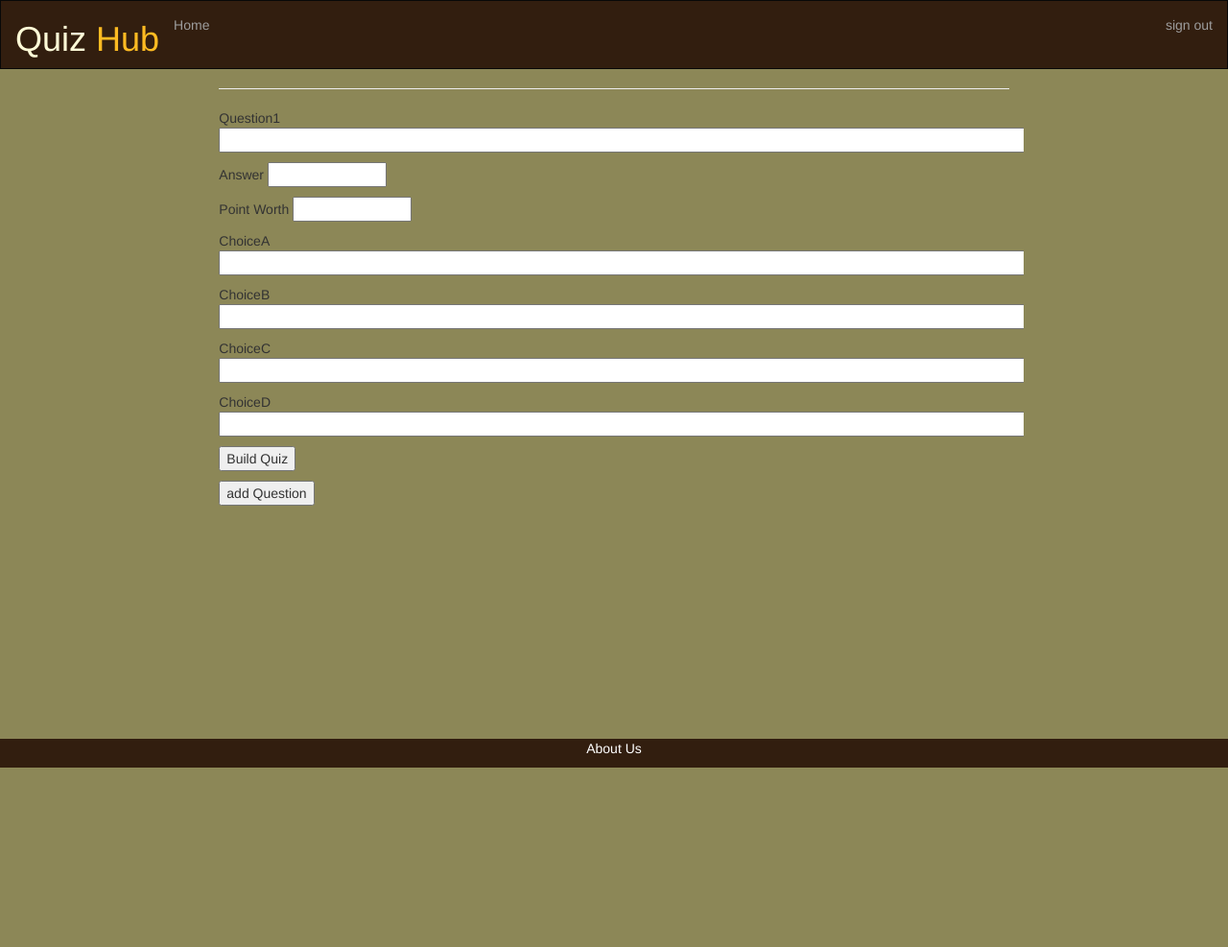
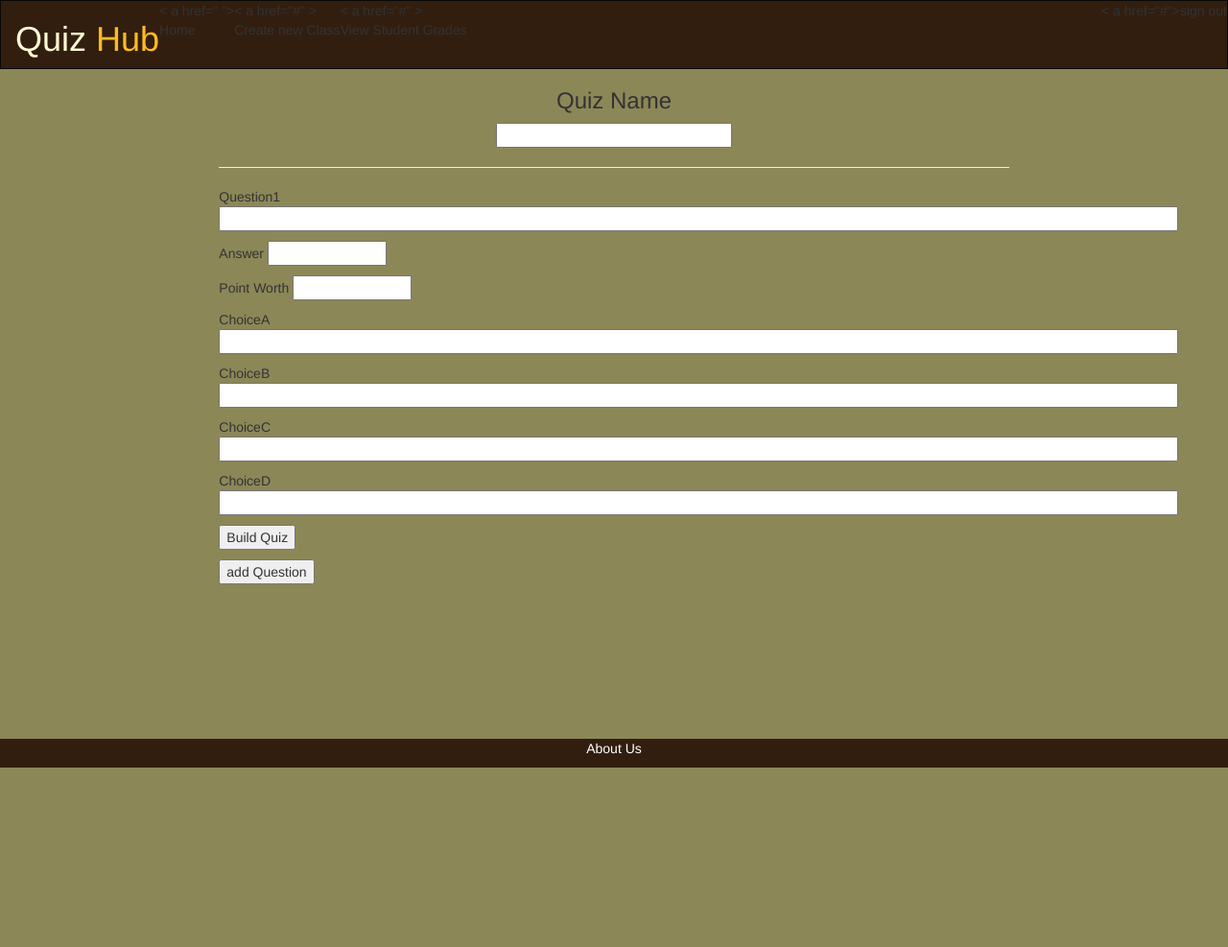
Before and after one commit to xlab-classes/cse442-spring2022-team-unpaid-workers, a Flask app: page /buildQuiz in a window 1280 px wide. Shown: the whole page at 96% size. After the commit the page ends 800 px from the top, so only its background shows below. Run offline with Flask 2, Linux system fonts and the light colour scheme; some libraries are stand-ins or nearby versions.

Commit message:
Add teacher_grade book in teacher homepage and implement back-end function

```diff
--- a/Server.py
+++ b/Server.py
@@ -152,7 +152,8 @@ def buidQuiz():
         dic_length = len(dict)
         key_list = list(dict)
         full_quiz = []
-        for i in range(0, dic_length - 1, 7):
+        quizname = dict.get("Quizname")
+        for i in range(1, dic_length - 1, 7):
             question = {"question": dict.get(key_list[i])}
             answer = {"answer": dict.get(key_list[i + 1])}
             point = {"point": dict.get(key_list[i + 2])}
@@ -167,7 +168,7 @@ def buidQuiz():
 
         if dict.get('build quiz') is None:
 
-            f = open("templates/teacher_or_studentquiz.html", "r")
+            f = open("templates/teacher_quiz_generate.html", "r")
             t = ""
             for line in f:
                 t += line
@@ -177,36 +178,36 @@ def buidQuiz():
             i = 1
             for q in full_quiz:
                 question_template = "<p>Question" + str(i) + " <input type = \"text\" name = \"Question_" + str(
-                    i) + "\"" + " size=\"120\" " + "value=\"" + q.get("question")[0] + "\"/></p>" + "\n\t\t\t\t"
+                    i) + "\"" + " size=\"120\" " + "value=\"" + q.get("question")[0] + "\"/></p >" + "\n\t\t\t\t"
                 answer_template = "<p>Answer" + " <input type = \"text\" name = \"Answer_" + str(
-                    i) + "\"" + " size=\"12\" " + "value=\"" + q.get("answer")[0] + "\"/></p>" + "\n\t\t\t\t"
+                    i) + "\"" + " size=\"12\" " + "value=\"" + q.get("answer")[0] + "\"/></p >" + "\n\t\t\t\t"
                 point_template = "<p>Point Worth" + " <input type = \"text\" name = \"Point_" + str(
-                    i) + "\"" + " size=\"12\" " + "value=\"" + q.get("point")[0] + "\"/></p>" + "\n\t\t\t\t"
+                    i) + "\"" + " size=\"12\" " + "value=\"" + q.get("point")[0] + "\"/></p >" + "\n\t\t\t\t"
                 choice_a_template = "<p>ChoiceA" + " <input type = \"text\" name = \"Choice_A_" + str(
-                    i) + "\"" + " size=\"120\" " + "value=\"" + q.get("choice_A")[0] + "\"/></p>" + "\n\t\t\t\t"
+                    i) + "\"" + " size=\"120\" " + "value=\"" + q.get("choice_A")[0] + "\"/></p >" + "\n\t\t\t\t"
                 choice_b_template = "<p>ChoiceB" + " <input type = \"text\" name = \"Choice_B_" + str(
-                    i) + "\"" + " size=\"120\" " + "value=\"" + q.get("choice_B")[0] + "\"/></p>" + "\n\t\t\t\t"
+                    i) + "\"" + " size=\"120\" " + "value=\"" + q.get("choice_B")[0] + "\"/></p >" + "\n\t\t\t\t"
                 choice_c_template = "<p>ChoiceC" + " <input type = \"text\" name = \"Choice_C_" + str(
-                    i) + "\"" + " size=\"120\" " + "value=\"" + q.get("choice_C")[0] + "\"/></p>" + "\n\t\t\t\t"
+                    i) + "\"" + " size=\"120\" " + "value=\"" + q.get("choice_C")[0] + "\"/></p >" + "\n\t\t\t\t"
                 choice_d_template = "<p>ChoiceD" + " <input type = \"text\" name = \"Choice_D_" + str(
-                    i) + "\"" + " size=\"120\" " + "value=\"" + q.get("choice_D")[0] + "\"/></p>" + "\n\t\t\t\t"
+                    i) + "\"" + " size=\"120\" " + "value=\"" + q.get("choice_D")[0] + "\"/></p >" + "\n\t\t\t\t"
                 quiz_template = quiz_template + question_template + answer_template + point_template + choice_a_template + choice_b_template + choice_c_template + choice_d_template + "<br><br>"
                 i += 1
 
             new_question_template = "<p>Question" + str(i) + " <input type = \"text\" name = \"Question_" + str(
-                i) + "\"" + " size=\"120\" " + "\"/></p>" + "\n"
+                i) + "\"" + " size=\"120\" " + "\"/></p >" + "\n"
             new_answer_template = "<p>Answer" + " <input type = \"text\" name = \"Answer_" + str(
-                i) + "\"" + " size=\"12\" " + "\"/></p>" + "\n"
+                i) + "\"" + " size=\"12\" " + "\"/></p >" + "\n"
             new_point_template = "<p>Point Worth" + " <input type = \"text\" name = \"Point_" + str(
-                i) + "\"" + " size=\"12\" " + "\"/></p>" + "\n"
+                i) + "\"" + " size=\"12\" " + "\"/></p >" + "\n"
             new_choice_a_template = "<p>ChoiceA" + " <input type = \"text\" name = \"Choice_A_" + str(
-                i) + "\"" + " size=\"120\" " + "\"/></p>" + "\n"
+                i) + "\"" + " size=\"120\" " + "\"/></p >" + "\n"
             new_choice_b_template = "<p>ChoiceB" + " <input type = \"text\" name = \"Choice_B_" + str(
-                i) + "\"" + " size=\"120\" " + "\"/></p>" + "\n"
+                i) + "\"" + " size=\"120\" " + "\"/></p >" + "\n"
             new_choice_c_template = "<p>ChoiceC" + " <input type = \"text\" name = \"Choice_C_" + str(
-                i) + "\"" + " size=\"120\" " + "\"/></p>" + "\n"
+                i) + "\"" + " size=\"120\" " + "\"/></p >" + "\n"
             new_choice_d_template = "<p>ChoiceD" + " <input type = \"text\" name = \"Choice_D_" + str(
-                i) + "\"" + " size=\"120\" " + "\"/></p>" + "\n"
+                i) + "\"" + " size=\"120\" " + "\"/></p >" + "\n"
             new_quiz_template = new_question_template + new_answer_template + new_point_template + new_choice_a_template + new_choice_b_template + new_choice_c_template + new_choice_d_template
 
             template = t[:start_pos] + quiz_template + new_quiz_template + t[end_pos:]
@@ -220,14 +221,15 @@ def buidQuiz():
             t = ""
             for line in f:
                 t += line
-            start_pos = t.find("<p>Passcode: (Newest on the top)</p>") + len("<p>Passcode: (Newest on the top)</p>")
+            start_pos = t.find("<p>Passcode: (Newest on the top)</p >") + len("<p>Passcode: (Newest on the top)</p >")
             template = t[:start_pos] + "\r" + passcode + t[start_pos + 1:]
             json_quiz = json.dumps(full_quiz)
-            DataBase.insert_quiz((passcode, json_quiz))
+
+            DataBase.insert_quiz((passcode,quizname, json_quiz))
 
             return template
     else:
-        return render_template("teacher_or_studentquiz.html")
+        return render_template("teacher_quiz_generate.html")
 
 
 @app.route('/new', methods=['POST', 'GET'])
--- a/templates/teacher_or_studentquiz.html
+++ b/templates/teacher_quiz_generate.html
@@ -16,13 +16,14 @@
         }
 
         /* Set height of the grid so .sidenav can be 100% (adjust as needed) */
-        .row.content {height: 450px}
+        .row.content {height: 50px}
 
         /* Set gray background color and 100% height */
         .sidenav {
             padding-top: 20px;
             background-color: #8C8757;
             height: 100%;
+
         }
 
         /* Set black background color, white text and some padding */
@@ -37,7 +38,7 @@
         }
 
         /* On small screens, set height to 'auto' for sidenav and grid */
-        @media screen and (max-width: 767px) {
+        @media screen and (max-width: 746px) {
             .sidenav {
                 height: auto;
                 padding: 15px;
@@ -73,6 +74,10 @@
         #txt{
             resize: none;
         }
+        .centerbox{
+            text-align:center;
+            font-size:30px
+        }
 
 
     </style>
@@ -89,11 +94,12 @@
         <div id="myNavbar">
             <ul class="nav navbar-nav">
 
-                <li> <a href="#"><p> Home</p> </a>   </li> <!--replace # to another url -->
-                <li><a href="#" ><p> {% print(s) %}</p></a></li> <!--replace # to another url -->
+                <li> < a href=" "><p> Home</p > </a>   </li>    <!--replace # to another url -->
+                <li>< a href="#" ><p> Create new Class</p ></a> </li>   <!--replace # to another url -->
+                <li>< a href="#" ><p> View Student Grades</p ></a> </li>   <!--replace # to another url -->
             </ul>
             <ul class="nav navbar-nav navbar-right">
-                <li><a href="#">sign out</a></li>
+                <li>< a href="#">sign out</a></li>
             </ul>
         </div>
     </div>
@@ -102,31 +108,29 @@
 
 <div class="container-fluid text-center">
     <div class="row content">
-        <div class="col-sm-2 sidenav">
-        </div>
+        <div class="col-sm-2 sidenav"></div>
         <div class="col-sm-8 text-left">
 
-            <hr>
+            <form action="http://localhost:9377/buildQuiz" method="POST">
+                <div style="text-align: center"><h3>Quiz Name</h3>
+                    <input type = "text" name = "Quiz_name" size="120" style="display: inline-block;width: 30%; min-width: 100px;"/></div >
+                <hr>
 
-            <form action="http://localhost:9377/buildQuiz" method="POST">
-                <p>Question1 <input type = "text" name = "Question_1" size="120"/></p>
-                <p>Answer <input type = "text" name = "Answer_1" size="12"/></p>
-                <p>Point Worth <input type = "text" name = "Point_1" size="12"/></p>
-                <p>ChoiceA <input type = "text" name = "Choice_A_1" size="120" /></p>
-                <p>ChoiceB <input type = "text" name = "Choice_B_1" size="120"/></p>
-                <p>ChoiceC <input type = "text" name = "Choice_C_1" size="120"/></p>
-                <p>ChoiceD <input type = "text" name = "Choice_D_1" size="120"/></p>
-                <p><input type = "submit" value = "Build Quiz" name="build quiz"/></p>
-                <p><input type="submit" value="add Question" name="add question"/></p>
-
+                <p>Question1 <input type = "text" name = "Question_1" size="120"/></p >
+                <p>Answer <input type = "text" name = "Answer_1" size="12"/></p >
+                <p>Point Worth <input type = "text" name = "Point_1" size="12"/></p >
+                <p>ChoiceA <input type = "text" name = "Choice_A_1" size="120" /></p >
+                <p>ChoiceB <input type = "text" name = "Choice_B_1" size="120"/></p >
+                <p>ChoiceC <input type = "text" name = "Choice_C_1" size="120"/></p >
+                <p>ChoiceD <input type = "text" name = "Choice_D_1" size="120"/></p >
+                <p><input type = "submit" value = "Build Quiz" name="build quiz"/></p >
+                <p><input type="submit" value="add Question" name="add question"/></p >
 
             </form>
 
 
         </div>
-        <div class="col-sm-2 sidenav">
 
-        </div>
     </div>
 </div>
 
@@ -144,7 +148,7 @@
 
 
 <footer class="container-fluid text-center">
-    <p>About Us</p>
+    <p>About Us</p >
 </footer>
 
 </body>
```
